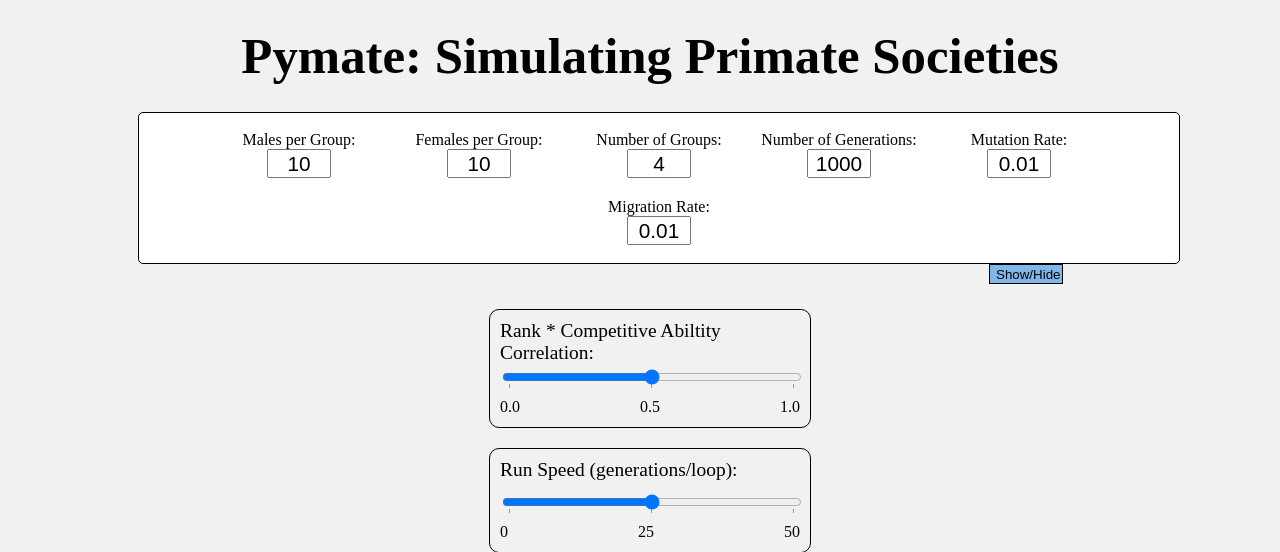
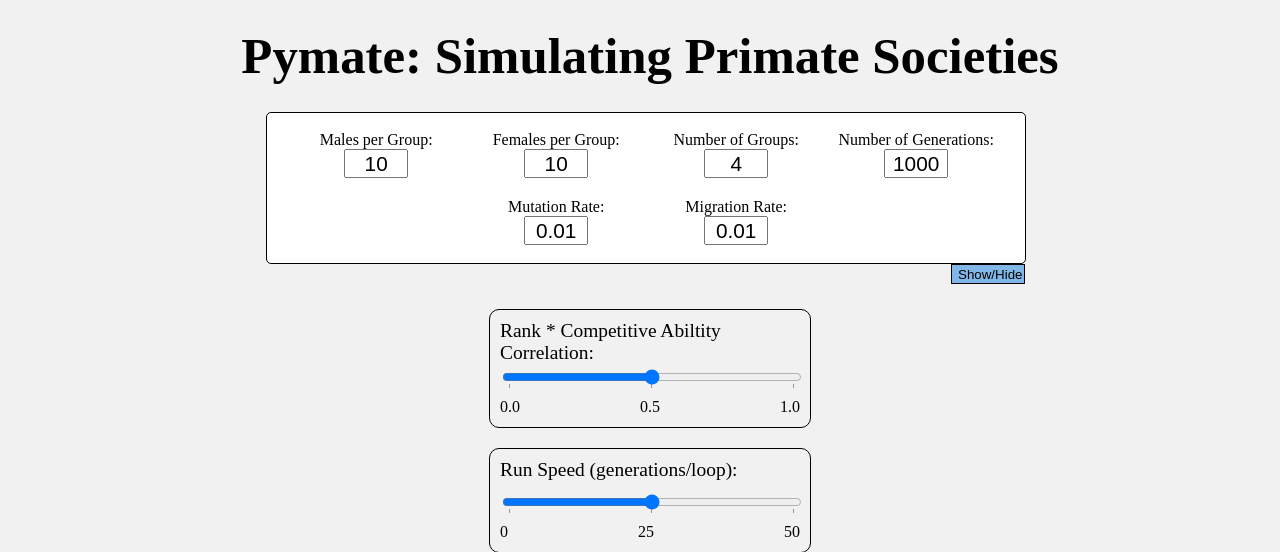
Before and after one commit to kevinrosenfield/FertilitySignalsABM, a Flask app: page / in a window 1280 px wide. Shown: the top 552 px of the page. Run offline with Flask 2, Linux system fonts and the light colour scheme.

Commit message:
cosmetic changes

```diff
--- a/static/styles.css
+++ b/static/styles.css
@@ -26,10 +26,10 @@ body {
   border-radius: 5px;
   padding: 8px;
   display: flex;
-  margin-left:10%;
+  margin-left:20%;
   margin-bottom:25px;
   flex-direction: row;
-  width:80%;
+  width:58%;
   border: solid black 1px;
   flex-wrap: wrap;
   justify-content: center;
--- a/templates/index.html
+++ b/templates/index.html
@@ -20,7 +20,7 @@
             <div class="variable">Mutation Rate:<input class= "input-box" name="mutationRate" id="mutationRate" type="text" value="0.01"></div>
             <div class="variable">Migration Rate:<input class= "input-box" name="migrationRate" id="migrationRate" type="text" value="0.01"></div>
         </div>
-        <button id='hide-show-button' style="border:solid black 1px;top: -25px;left:calc(80% - 45px);background:#81b6e9;text-align: center;position: relative;width: 74px;height:20px;">Show/Hide</button>
+        <button id='hide-show-button' style="border:solid black 1px;top: -25px;left:calc(80% - 83px);background:#81b6e9;text-align: center;position: relative;width: 74px;height:20px;">Show/Hide</button>
 
         <div style="display:flex;flex-wrap:wrap;flex-direction: column;">
         <form action="/" method="post" class="slider-form" >
```
